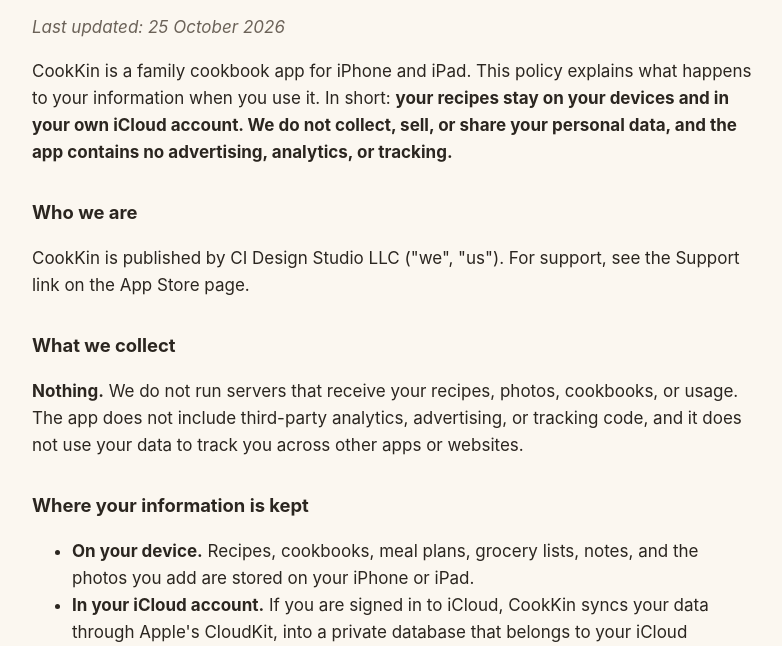
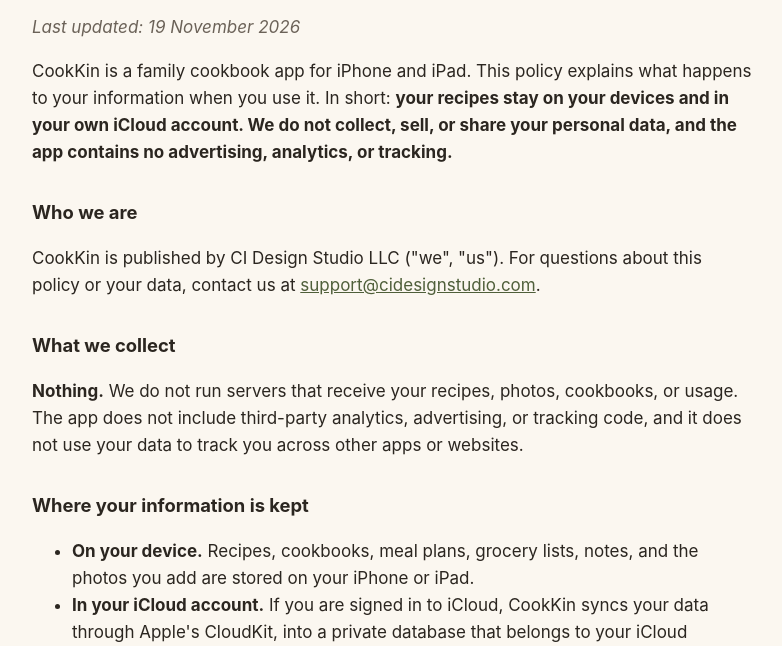
Before and after one commit to david00769/cookkin-legal, a plain HTML site: page privacy/index.html in a window 1280 px wide. Shown: the part 135-781 px from the top of the page, without its empty margins (248-1030 px from the left). Drawn offline with Linux system fonts and the light colour scheme.

Commit message:
Privacy policy: contact address (support@cidesignstudio.com)
Co-Authored-By: Claude Opus 5.5 <noreply@anthropic.com>
Claude-Session: https://claude.ai/code/session_017xRKuNchheSyLvpjmhAHC9

```diff
--- a/privacy/index.html
+++ b/privacy/index.html
@@ -14,10 +14,10 @@ nav a { margin-right: 16px; }
 </style></head>
 <body><main><nav><a href="../privacy/">Privacy Policy</a><a href="../support/">Support</a></nav>
 <h1>CookKin Privacy Policy</h1>
-<p><em>Last updated: 25 October 2026</em></p>
+<p><em>Last updated: 19 November 2026</em></p>
 <p>CookKin is a family cookbook app for iPhone and iPad. This policy explains what happens to your information when you use it. In short: <strong>your recipes stay on your devices and in your own iCloud account. We do not collect, sell, or share your personal data, and the app contains no advertising, analytics, or tracking.</strong></p>
 <h2>Who we are</h2>
-<p>CookKin is published by CI Design Studio LLC ("we", "us"). For support, see the Support link on the App Store page.</p>
+<p>CookKin is published by CI Design Studio LLC ("we", "us"). For questions about this policy or your data, contact us at <a href="mailto:support@cidesignstudio.com">support@cidesignstudio.com</a>.</p>
 <h2>What we collect</h2>
 <p><strong>Nothing.</strong> We do not run servers that receive your recipes, photos, cookbooks, or usage. The app does not include third-party analytics, advertising, or tracking code, and it does not use your data to track you across other apps or websites.</p>
 <h2>Where your information is kept</h2>
@@ -43,4 +43,6 @@ nav a { margin-right: 16px; }
 <p>Delete recipes and cookbooks in the app, or delete the app. To remove synced data, open Settings &gt; your Apple Account &gt; iCloud &gt; Manage Account Storage, choose CookKin, and delete its data.</p>
 <h2>Changes</h2>
 <p>If this policy changes, we will update the date above and the policy in the app.</p>
+<h2>Contact</h2>
+<p>Email <a href="mailto:support@cidesignstudio.com">support@cidesignstudio.com</a>.</p>
 </main></body></html>
```
